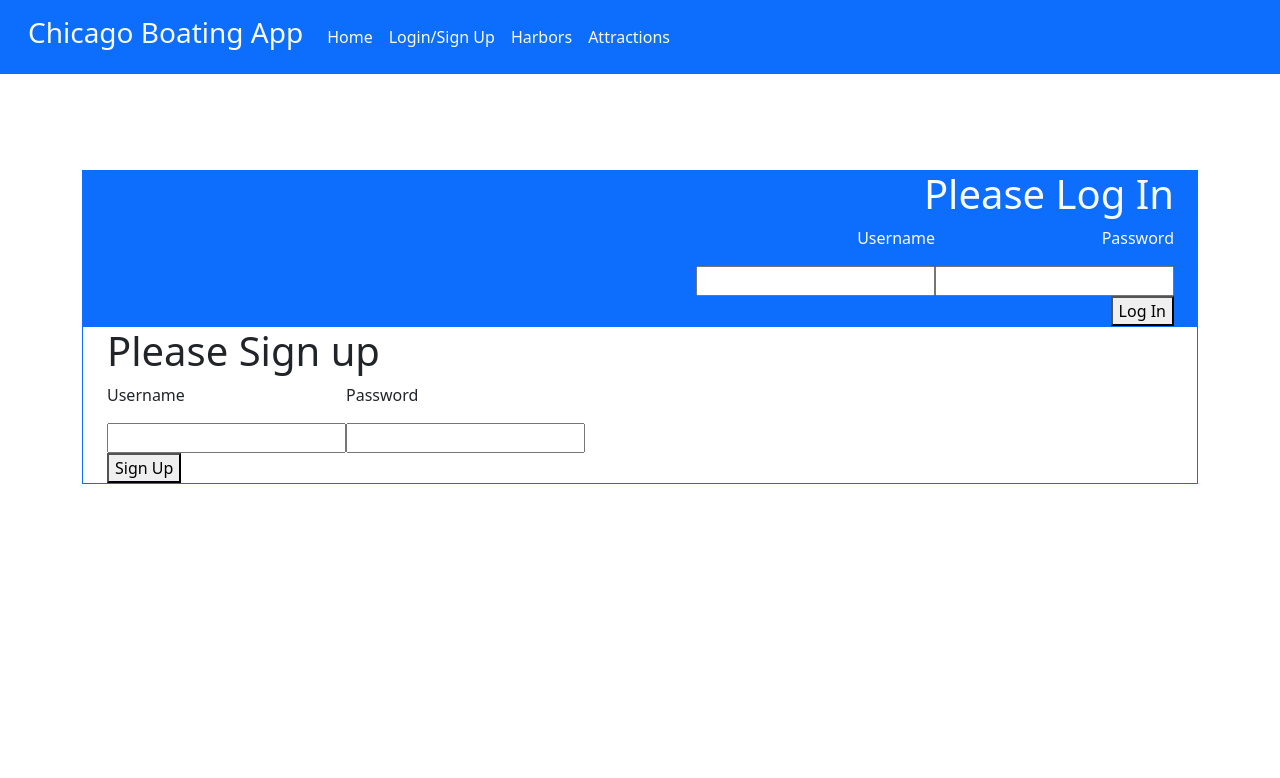
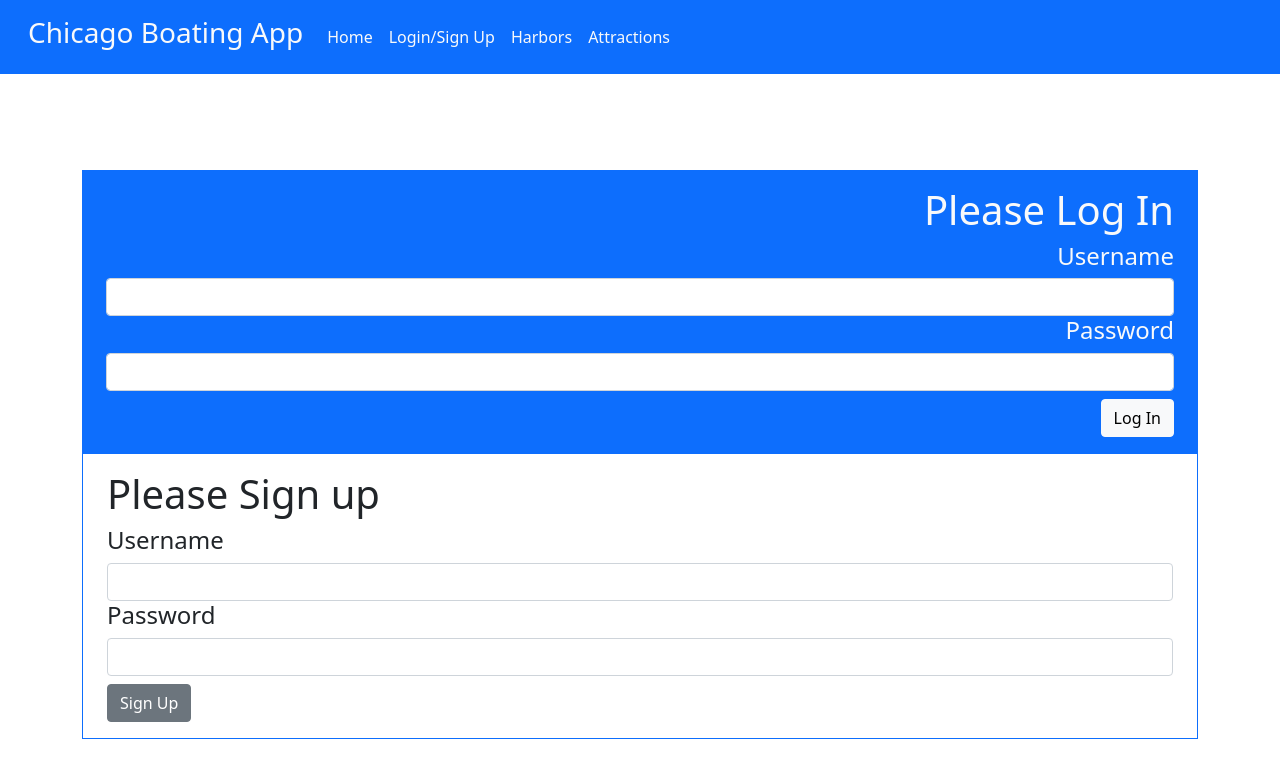
Before and after one commit to markdrecoll/chicagoBoatingApp, a React (Create React App) app in the folder client/: page /login in a window 1280 px wide. Shown: the top 778 px of the page. Built offline with nearby package versions, Linux system fonts and the light colour scheme; no server answers; the HTML template or start-up script is replaced by a standard one.

Commit message:
Login page looking GREAT

```diff
--- a/client/src/components/Login/index.js
+++ b/client/src/components/Login/index.js
@@ -43,43 +43,28 @@ export default function Login(props) {
     }
     return (
         <div className="  py-5 mt-5">
-            <div className="container d-flex justify-content-center text-end flex-column bg-primary text-light">
+            <div className="container text-end bg-primary text-light py-3">
             <h1>Please Log In</h1>
-
             <form onSubmit={handleSubmit}>
-                <label>
-                    <p>Username</p>
-                    <input type="text" onChange={e => setUserName(e.target.value)} />
-                </label>
-                <label>
-                    <p>Password</p>
-                    <input type="password" onChange={e => setPassword(e.target.value)} />
-                </label>
-                <div>
-                    <button type="submit">Log In</button>
-                </div>
-
-            </form>
-
-            </div>
-            <div className="container border border-primary">
-            <h1>Please Sign up </h1>
-
-            <form onSubmit={handleSignUp}>
-                <label>
-                    <p>Username</p>
-                    <input type="text" onChange={e => setUserName(e.target.value)} />
-                </label>
-                <label>
-                    <p>Password</p>
-                    <input type="password" onChange={e => setPassword(e.target.value)} />
-                </label>
-                <div>
-                    <button type="submit">Sign Up</button>
-                </div>
-
+                    <h4>Username</h4>
+                    <input className="form-control" type="text" onChange={e => setUserName(e.target.value)} />
+                    <h4>Password</h4>
+                    <input className="form-control" type="password" onChange={e => setPassword(e.target.value)} />
+                    <button className="btn btn-light mt-2" type="submit">Log In</button>
             </form>
             </div>
+
+            <div className="container border border-primary py-3">
+            <h1>Please Sign up </h1>
+            <form onSubmit={handleSignUp}>
+                    <h4>Username</h4>
+                    <input className="form-control" type="text" onChange={e => setUserName(e.target.value)} />
+                    <h4>Password</h4>
+                    <input className="form-control" type="password" onChange={e => setPassword(e.target.value)} />
+                    <button className="btn btn-secondary mt-2" type="submit">Sign Up</button>
+            </form>
+            </div>
+
         </div>
     )
 }
```
